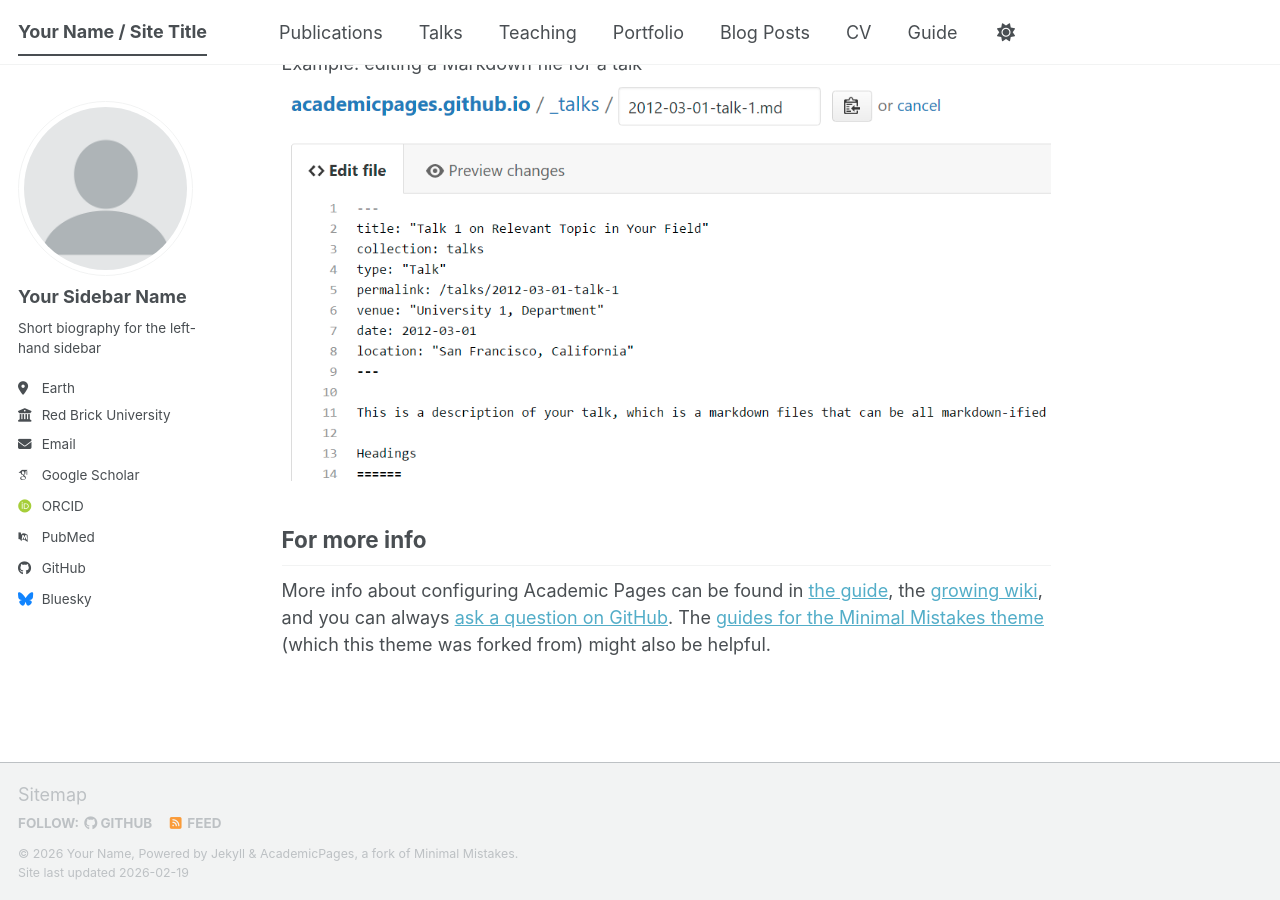
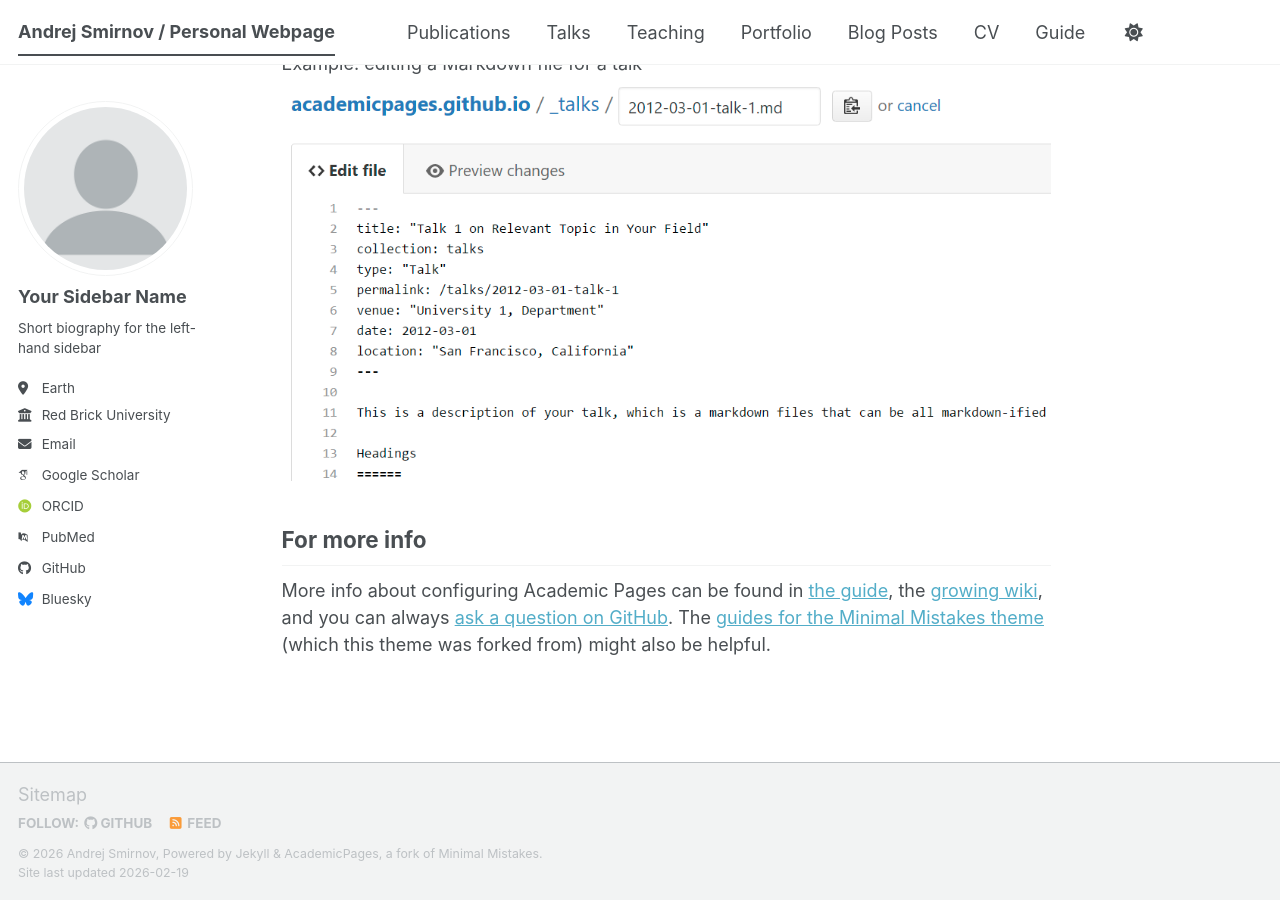
Before and after one commit to andrejecon/andrej_smirnov.github.io, a Jekyll site: the page built from _pages/about.md, in a window 1280 px wide and 900 px high, scrolled down 2720 px. Built offline with Jekyll 4.4.1, drawn with Linux system fonts in a browser that asks for light colours; some web fonts are replaced; a script bundle is joined from its source files by our own code; library files that are not in the unit come from our copies.

Commit message:
Update site title, name, and URL in config

```diff
--- a/_config.yml
+++ b/_config.yml
@@ -9,11 +9,11 @@
 # Basic Site Settings
 locale                   : "en-US"
 site_theme               : "default" # The available themes options are "default", "air", "sunrise", "mint", "dirt" and "contrast"
-title                    : "Your Name / Site Title"
+title                    : "Andrej Smirnov / Personal Webpage"
 title_separator          : "-"
-name                     : &name "Your Name"
+name                     : &name "Andrej Smirnov"
 description              : &description "Your Name's academic portfolio"   # Update this with a general description of your site, this is the default if not overridden by a page
-url                      : https://academicpages.github.io # The base hostname & protocol for your site e.g. "https://[your GitHub username].github.io",
+url                      : https://andrej_smirnov.github.io # The base hostname & protocol for your site e.g. "https://[your GitHub username].github.io",
                                                            # or if you already have some other page hosted on Github then use "https://[your GitHub username].github.io/[Your Repo Name]"
 baseurl                  : "" # the subpath of your site, e.g. "/blog"
 repository               : "academicpages/academicpages.github.io"
```
